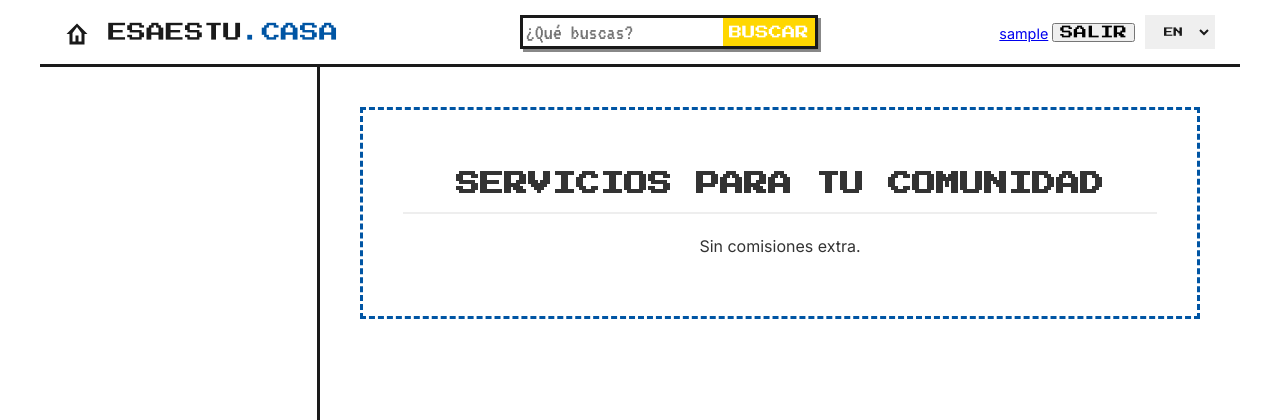
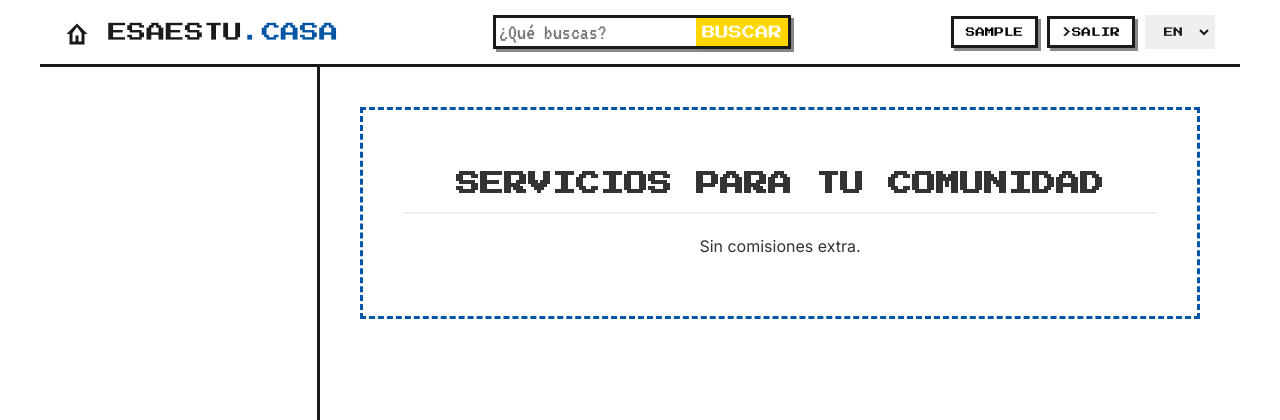
Before and after one commit to gmplanet/esaestu, a Django app: page /en/ in a window 1280 px wide. Shown: the top 420 px of the page. Run offline with Django 5.2, Linux system fonts and the light colour scheme; the visitor is signed in with stand-in values (Sample User, id 1); data that the repository does not hold is empty.

Commit message:
modified:   static/css/pixel_style.css 	modified:   templates/base.html

```diff
--- a/static/css/pixel_style.css
+++ b/static/css/pixel_style.css
@@ -143,8 +143,6 @@ h1, h2, h3, .logo-pixel, .auth-link, button {
     background: var(--pixel-blue);
     color: rgb(255, 255, 255);
     border-color: var(--pixel-black);
-
-
     transform: translate(2px, 2px);
     box-shadow: 2px 2px 0px var(--pixel-white);
 }
@@ -159,14 +157,43 @@ h1, h2, h3, .logo-pixel, .auth-link, button {
 
 .auth-link.entrar:hover {
     background: var(--pixel-white);
-
     color: rgb(0, 0, 0);
     border-color: var(--pixel-black);
-
-
     transform: translate(2px, 2px);
     box-shadow: 2px 2px 0px var(--pixel-white);
 }
+
+.auth-link.salir {
+    background: var(--pixel-white);
+    color: rgb(0, 0, 0);
+    border-color: var(--pixel-black);
+    box-shadow: 3px 3px 0px var(--pixel-grey);
+}
+
+.auth-link.salir:hover {
+    background: var(--pixel-white);
+    color: rgb(0, 0, 0);
+    border-color: var(--pixel-black);
+    transform: translate(2px, 2px);
+    box-shadow: 2px 2px 0px var(--pixel-white);
+}
+
+.auth-link.user_link {
+    background: var(--pixel-white);
+    color: rgb(0, 0, 0);
+    border-color: var(--pixel-black);
+    box-shadow: 3px 3px 0px var(--pixel-grey);
+}
+
+.auth-link.user_link:hover {
+    background: var(--pixel-white);
+    color: rgb(0, 0, 0);
+    border-color: var(--pixel-black);
+    transform: translate(2px, 2px);
+    box-shadow: 2px 2px 0px var(--pixel-white);
+}
+
+
 
 
 .auth-link.lang {
--- a/templates/base.html
+++ b/templates/base.html
@@ -57,10 +57,10 @@
                 {% if user.is_authenticated %}
                 <div class="user-info">
 
-                    <a href="{% url 'profile' %}" class="user-link">{{ user.username }}</a>
+                    <a href="{% url 'profile' %}" class="auth-link user_link">{{ user.username }}</a>
                     <form action="{% url 'logout' %}" method="post" style="display: inline;">
                         {% csrf_token %}
-                        <button type="submit" class="auth-btn-small">SALIR</button>
+                        <button type="submit" class="auth-link salir">>SALIR</button>
                     </form>
                 </div>
                 {% else %}
```
